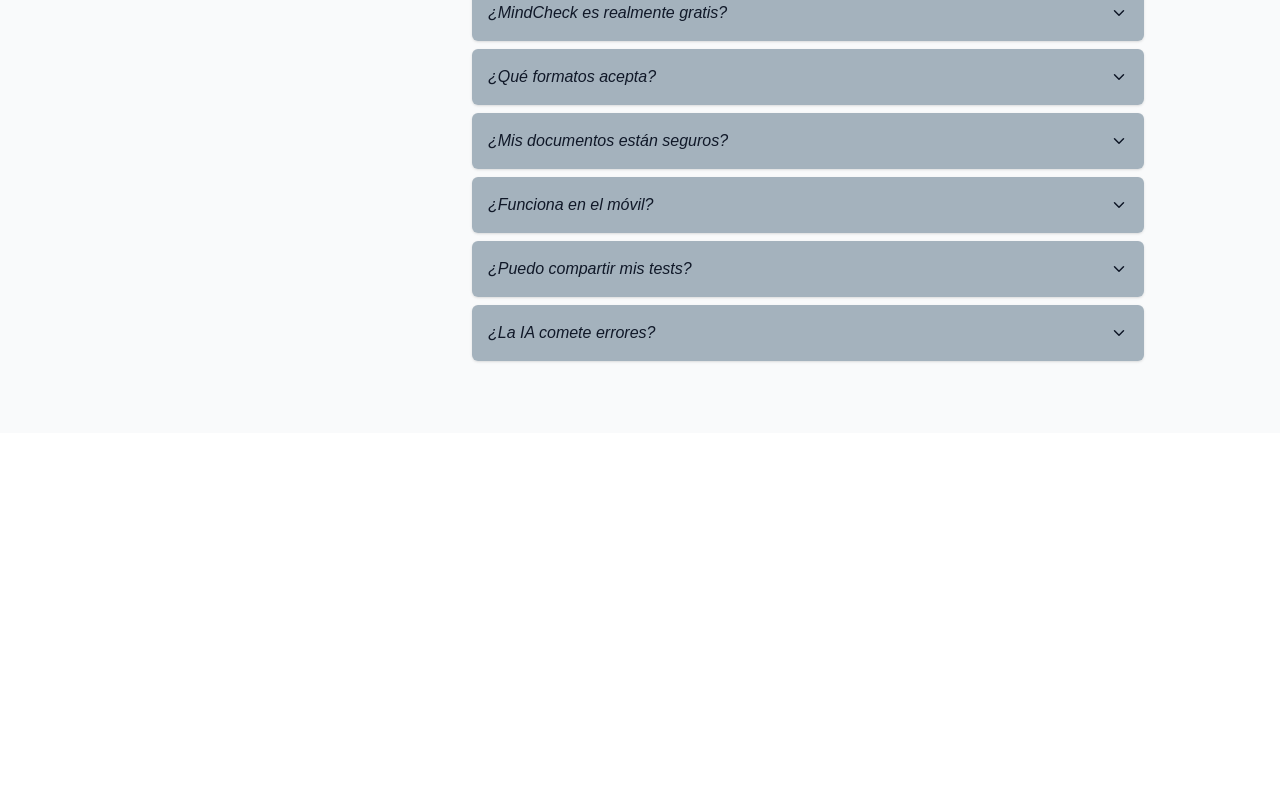
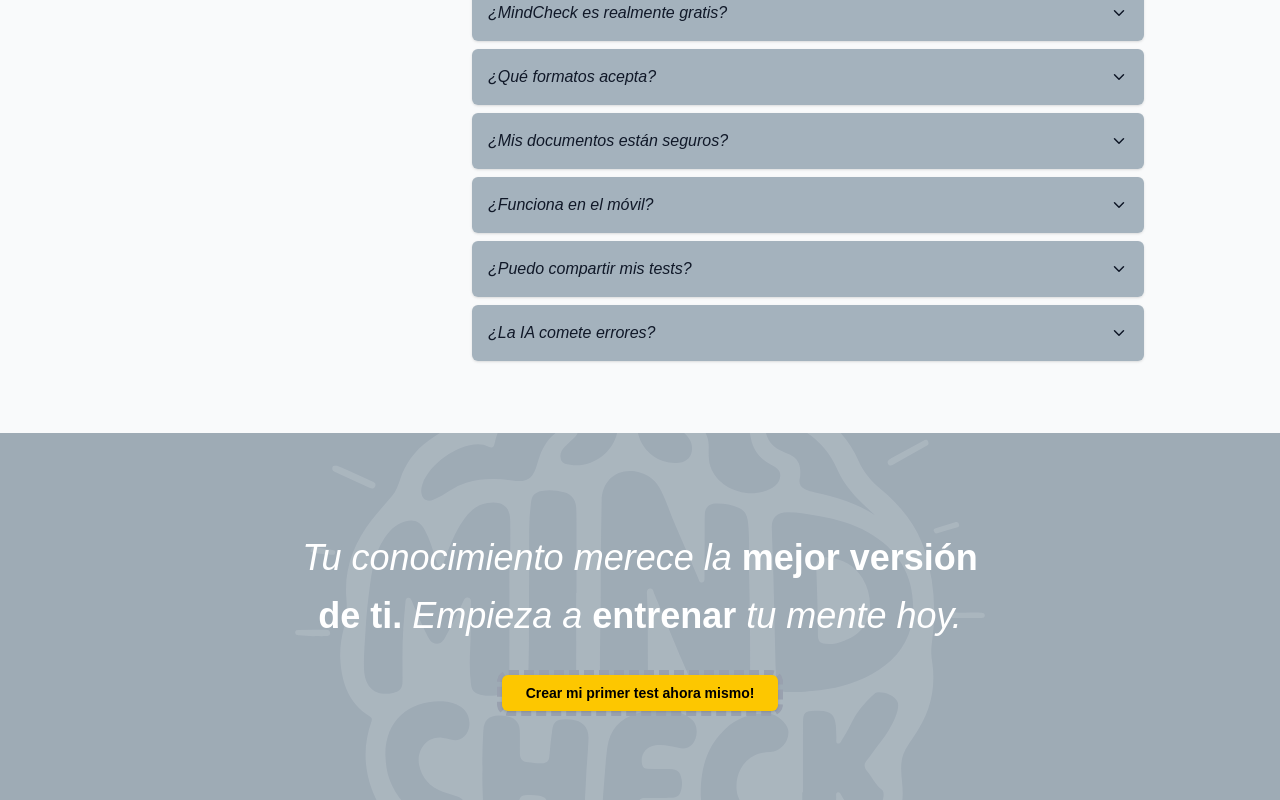
Before and after one commit to juanko6/MindCheck, a Next.js app in the folder frontend/: page / in a window 1280 px wide. Shown: the part 3436-4236 px from the top of the page. Before the commit the page ends 3869 px from the top, so only its background shows below. Built offline with nearby package versions, Linux system fonts and the light colour scheme; no server answers.

Commit message:
se implementa action stripe con texto y boton

```diff
--- /dev/null
+++ b/frontend/src/components/landing-page/ActionStripe.jsx
@@ -0,0 +1,41 @@
+// components/landing-page/ActionStripe.jsx
+
+import { useState } from "react";
+import { useRouter } from "next/router";
+import StripeWow from "../common/StripeWow";
+import DashedButton from "../common/DashedButton";
+
+export default function ActionStripe(){
+
+    const [open, setOpen] = useState(false);
+    const router = useRouter();
+
+    const go = (path) => {
+        router.push(path);
+        setOpen(false);
+    };
+
+    return(
+        <StripeWow
+            color="#9eabb5"
+            bgImage="/assets/mindcheck-watermark.svg"
+            bgOpacity={0.15}
+            >
+            <div className="text-center max-w-3xl mx-auto px-4">
+                <p className="text-white text-2xl md:text-4xl leading-relaxed rubik-light-italic">
+                    Tu conocimiento merece la
+                    <span className="rubik-semibold"> mejor versión de ti. </span>
+                    Empieza a<span className="rubik-semibold"> entrenar </span>tu mente hoy.
+                </p>
+
+                <div className="mt-6 flex justify-center">
+                    <DashedButton
+                        onClick={() => router.push("/register")}
+                    >
+                        Crear mi primer test ahora mismo!
+                    </DashedButton>
+                </div>
+            </div>
+        </StripeWow>
+    );
+}
--- a/frontend/src/components/landing-page/CopyWow.jsx
+++ b/frontend/src/components/landing-page/CopyWow.jsx
@@ -29,7 +29,6 @@ export default function CopyWow() {
       color="#0E1A2B"
       bgImage="/assets/mindcheck-watermark.svg"
       bgOpacity={0.07}
-      bgWidth="1000px"
     >
       <Swiper
         modules={[Autoplay, EffectFade]}
--- a/frontend/src/pages/index.jsx
+++ b/frontend/src/pages/index.jsx
@@ -9,6 +9,7 @@ import FeatureComparison from "@/components/landing-page/FeatureComparison";
 import PromoBanner from "@/components/common/PromoBanner";
 import StepByStep from "@/components/landing-page/StepByStep";
 import FrecuentlyQuestion from "@/components/landing-page/FrecuentlyQuestion";
+import ActionStripe from "@/components/landing-page/ActionStripe";
 
 export default function PublicIndex() {
   const router = useRouter();
@@ -34,6 +35,7 @@ export default function PublicIndex() {
       <PromoBanner tokens = "300" />
       <StepByStep />
       <FrecuentlyQuestion />
+      <ActionStripe />
 
     </div>
   );
```
